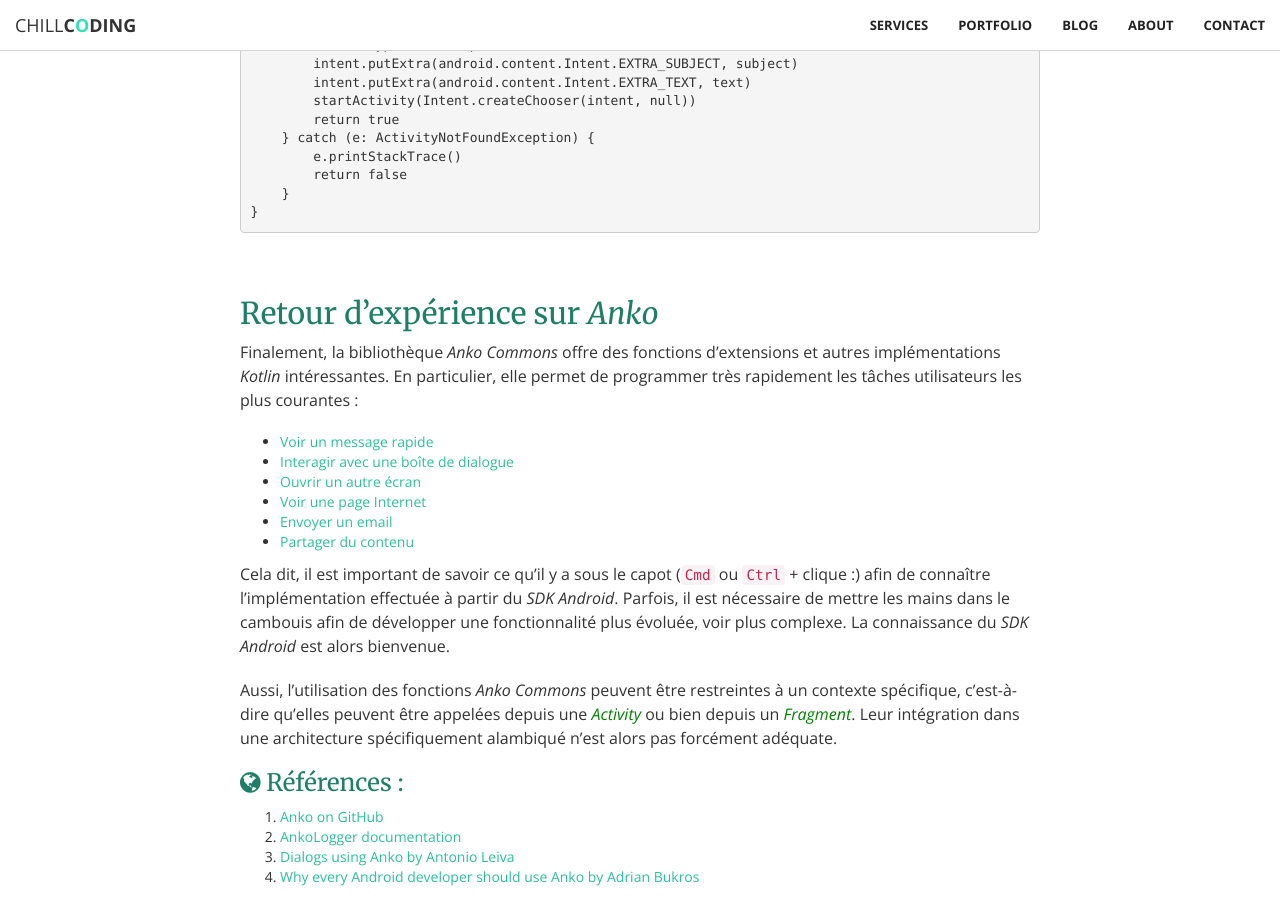
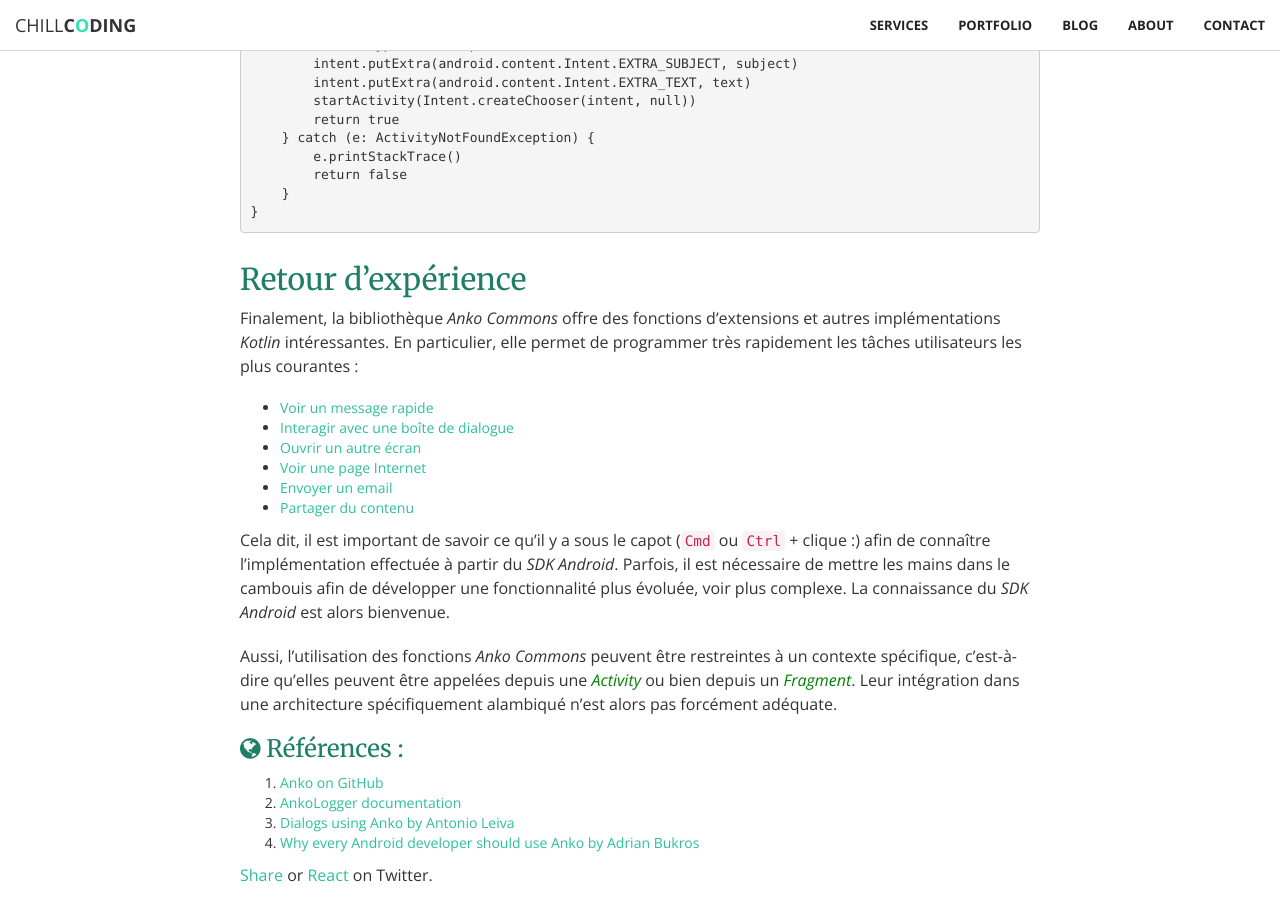
Before and after one commit to chillcoding-at-the-beach/chillcoding-at-the-beach-github.io, a Jekyll site: the page built from _posts/2017-10-09-utiliser-anko-kotlin-android.md, in a window 1280 px wide and 900 px high, scrolled down 6052 px. Built offline with Jekyll 4.4.1, drawn with Linux system fonts in a browser that asks for light colours; nearby versions of some CDN libraries.

Commit message:
Remove br

````diff
--- a/_posts/2017-10-09-utiliser-anko-kotlin-android.md
+++ b/_posts/2017-10-09-utiliser-anko-kotlin-android.md
@@ -285,9 +285,7 @@
 }
 ```
 
-<br>
-
-## Retour d'expérience sur _Anko_
+## Retour d'expérience
 Finalement, la bibliothèque _Anko Commons_ offre des fonctions d'extensions
 et autres implémentations _Kotlin_ intéressantes. En particulier, elle permet
 de programmer très rapidement les tâches utilisateurs les plus courantes :
````
